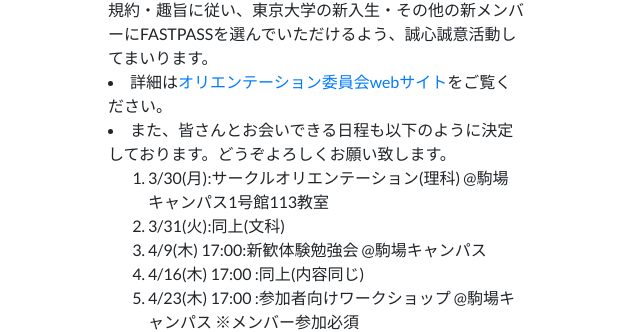
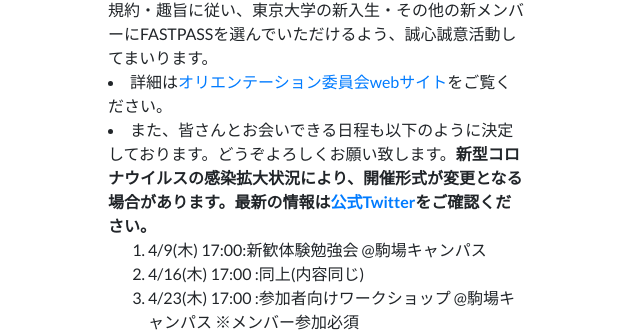
Before and after one commit to SengokuLAB/FastPass, a website: page docs/index.html in a window 1280 px wide. Shown: the part 1520-1852 px from the top of the page, 644-1280 px from the left. Drawn offline with Linux system fonts and the light colour scheme.

Commit message:
changed massage due to corona

```diff
--- a/docs/index.html
+++ b/docs/index.html
@@ -105,10 +105,9 @@
           <li>新歓にあたっては、オリエンテーション活動における規約・趣旨に従い、東京大学の新入生・その他の新メンバーにFASTPASSを選んでいただけるよう、誠心誠意活動してまいります。</li>
           <li>詳細は<a href="https://www.a103.net/ori/2020/visitor/newstudent/circles/239"
               target="_blank">オリエンテーション委員会webサイト</a>をご覧ください。</li>
-          <li>また、皆さんとお会いできる日程も以下のように決定しております。どうぞよろしくお願い致します。</li>
+          <li>また、皆さんとお会いできる日程も以下のように決定しております。どうぞよろしくお願い致します。<b>新型コロナウイルスの感染拡大状況により、開催形式が変更となる場合があります。最新の情報は<a
+                href="https://twitter.com/ut_fastpass" target="_blank">公式Twitter</a>をご確認ください。</b></li>
           <ol>
-            <li>3/30(月):サークルオリエンテーション(理科) @駒場キャンパス1号館113教室</li>
-            <li>3/31(火):同上(文科)</li>
             <li>4/9(木) 17:00:新歓体験勉強会 @駒場キャンパス</li>
             <li>4/16(木) 17:00 :同上(内容同じ)</li>
             <li>4/23(木) 17:00 :参加者向けワークショップ @駒場キャンパス ※メンバー参加必須</li>
```
